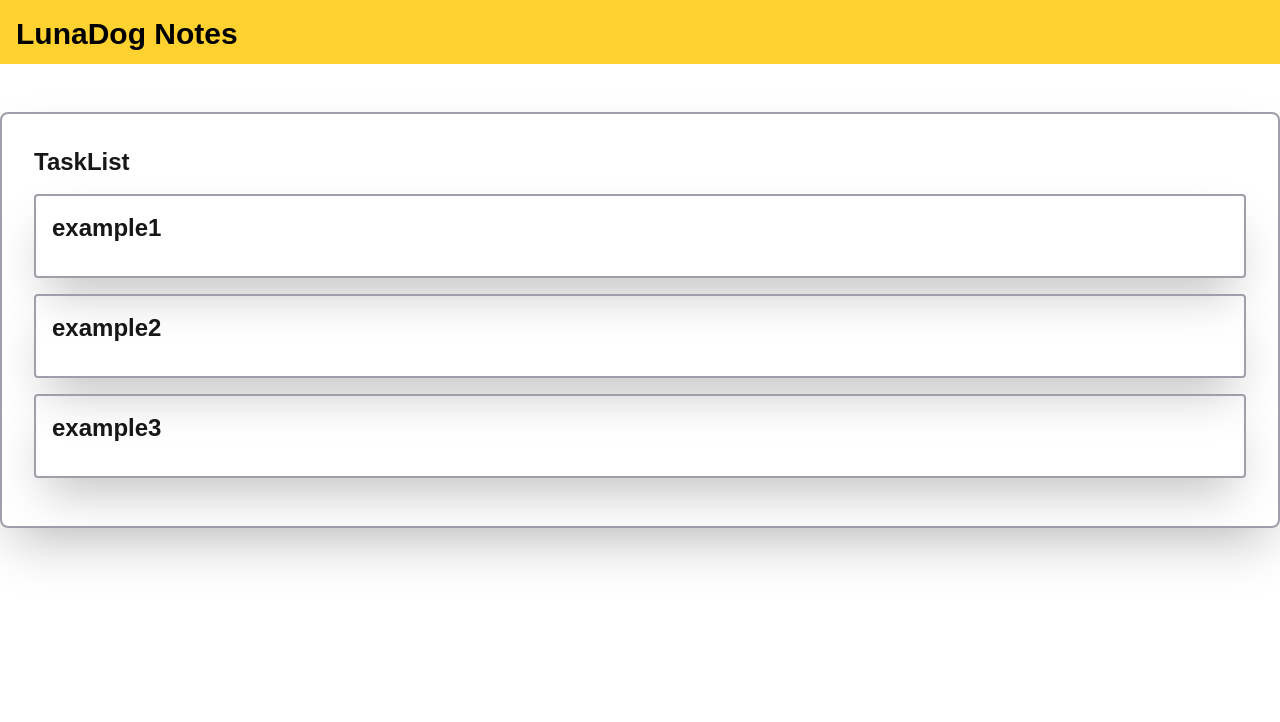
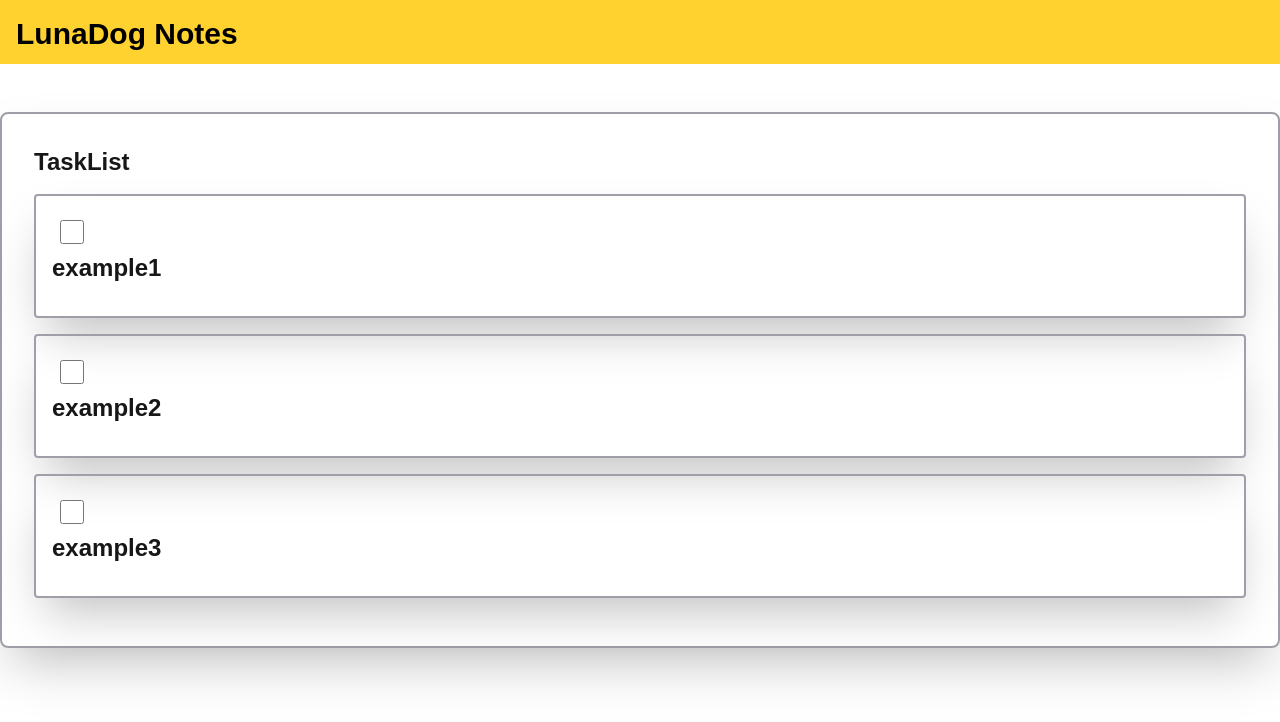
Before and after one commit to nomorepinto/NextJSPractice-NoteTakingApp-, a Next.js app: page / in a window 1280 px wide. Shown: the top 722 px of the page. Built offline with nearby package versions, Linux system fonts and the light colour scheme.

Commit message:
added checkbox

```diff
--- a/src/components/NoteBullet.tsx
+++ b/src/components/NoteBullet.tsx
@@ -1,7 +1,9 @@
+import NoteCheckBox from "./NoteCheckBox";
+
 function NoteBullet({note} : {note: string}){
     return(
     <div className="container mx-auto border-2 border-zinc-400 rounded-sm mx-2 my-4 shadow-2xl p-4">
-        <h2 className="text-2xl font-bold mb-4">{note}</h2>
+        <NoteCheckBox /><h2 className="text-2xl font-bold mb-4">{note}</h2>
     </div>
     )
 }
--- /dev/null
+++ b/src/components/NoteCheckBox.tsx
@@ -0,0 +1,7 @@
+function NoteCheckBox(){
+    return(
+    <input type = "checkbox" name="checkbox" className = "w-6 h-6 mt-2 mb-2 ml-2 mr-4"/>
+    )
+
+}
+export default NoteCheckBox;
```
